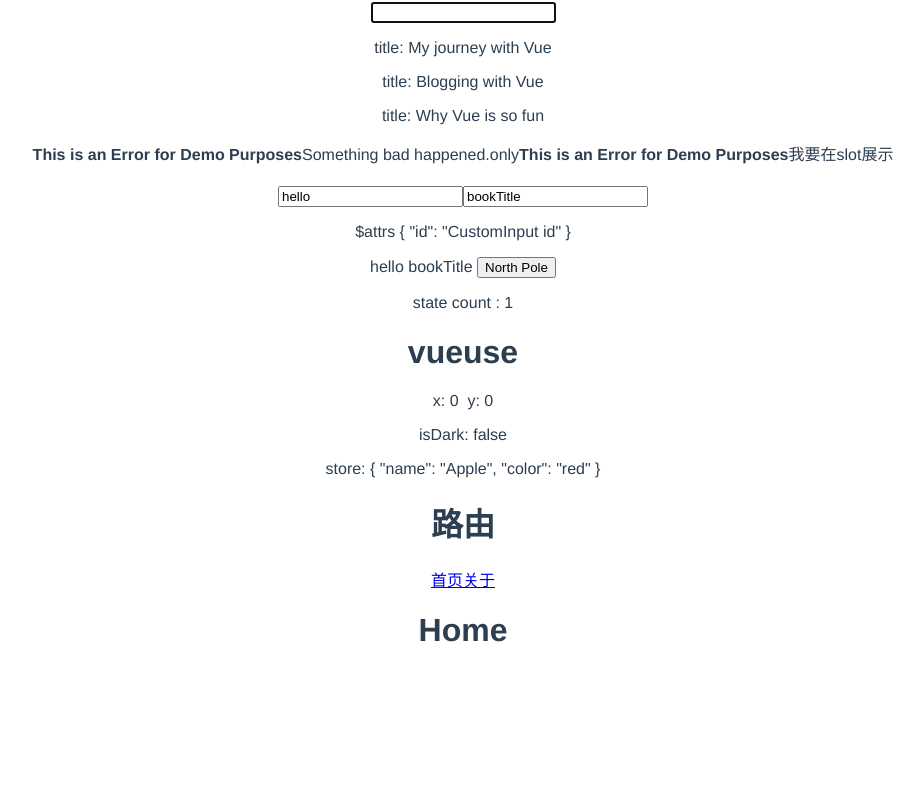
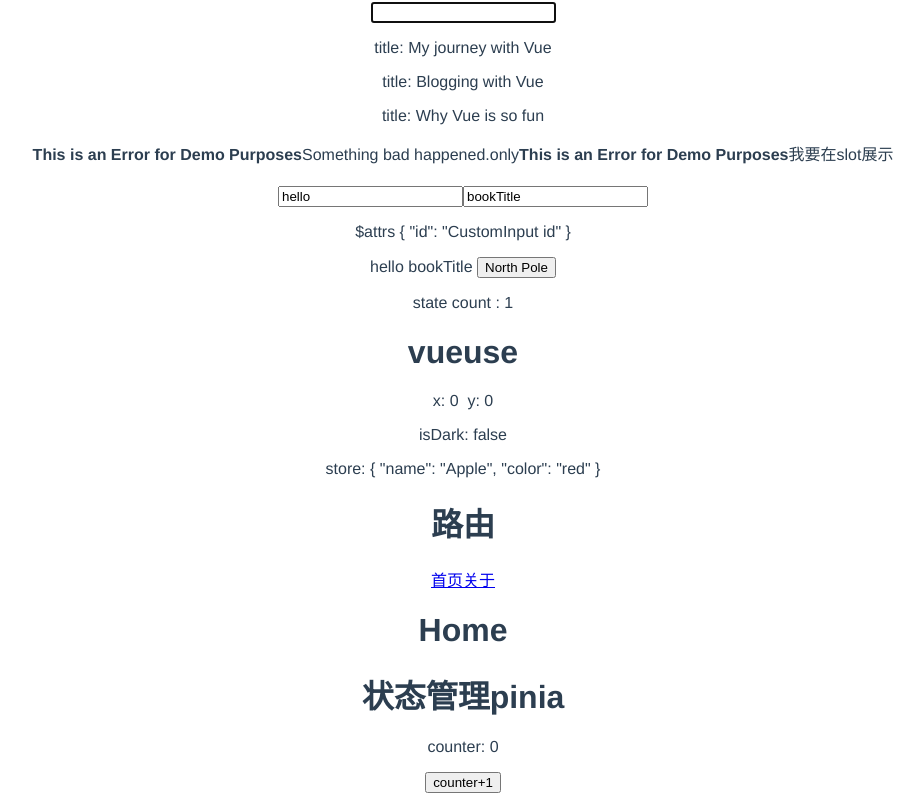
Before and after one commit to Talentjun/Vite-Vue3, a Vue app: page /#/home in a window 1280 px wide. Shown: the part 1349-2150 px from the top of the page, without its empty margins (177-1101 px from the left). Before the commit the page ends 2020 px from the top, so only its background shows below. Built offline with nearby package versions, Linux system fonts and the light colour scheme.

Commit message:
feat: install pinia and use pinia

```diff
--- a/package.json
+++ b/package.json
@@ -10,6 +10,7 @@
   "dependencies": {
     "@vueuse/core": "^8.5.0",
     "axios": "^0.27.2",
+    "pinia": "^2.0.0-rc.10",
     "vue": "^3.2.25",
     "vue-router": "^4.0.15",
     "vuex": "^4.0.2"
--- a/src/App.vue
+++ b/src/App.vue
@@ -18,6 +18,7 @@ import CustomInput from './components/CustomInput.vue'
 import ProvideInject from './components/ProvideInject.vue'
 import Vuexs from './components/vuex.vue'
 import Vueuse from './components/Vueuse.vue'
+import Pinia from './components/Pinia.vue'
 
 const posts = ref([
   { id: 1, title: 'My journey with Vue' },
@@ -97,6 +98,8 @@ provide('location', {
     <router-link to="/about">关于</router-link>
   </p>
   <router-view></router-view>
+  <h1>状态管理pinia</h1>
+  <Pinia />
 </template>
 
 <style>
--- /dev/null
+++ b/src/components/Pinia.vue
@@ -0,0 +1,19 @@
+<template>
+  <p>counter: {{ store.counter }}</p>
+  <button @click="handleClick">counter+1</button>
+</template>
+
+<script setup>
+import { mainStore } from '@/pinia'
+import { storeToRefs } from 'pinia'
+
+const store = mainStore()
+
+// console.log('pinia', store)
+
+const { counter } = storeToRefs(store)
+
+function handleClick() {
+  counter.value++
+}
+</script>
--- a/src/main.js
+++ b/src/main.js
@@ -2,5 +2,8 @@ import { createApp } from 'vue'
 import App from './App.vue'
 import router from './router'
 import store from './store'
+import { createPinia } from 'pinia'
 
-createApp(App).use(router).use(store).mount('#app')
+const pinia = createPinia()
+
+createApp(App).use(router).use(store).use(pinia).mount('#app')
--- /dev/null
+++ b/src/pinia/index.js
@@ -0,0 +1,16 @@
+import { defineStore } from "pinia"
+
+export const mainStore = defineStore('main', {
+  state: () => {
+    return {
+      msg: 'hello world',
+      counter: 0
+    }
+  },
+  getters: {
+
+  },
+  actions: {
+
+  }
+})
--- a/vite.config.js
+++ b/vite.config.js
@@ -1,7 +1,15 @@
 import { defineConfig } from 'vite'
 import vue from '@vitejs/plugin-vue'
+import { h } from 'vue'
+
+const path = require('path')
 
 // https://vitejs.dev/config/
 export default defineConfig({
-  plugins: [vue()]
+  plugins: [vue()],
+  resolve: {
+    alias: {
+      '@': path.resolve(__dirname, './src')
+    }
+  }
 })
```
Also changed, not shown: 1 other file (tests, documents, lock files or other folders).
